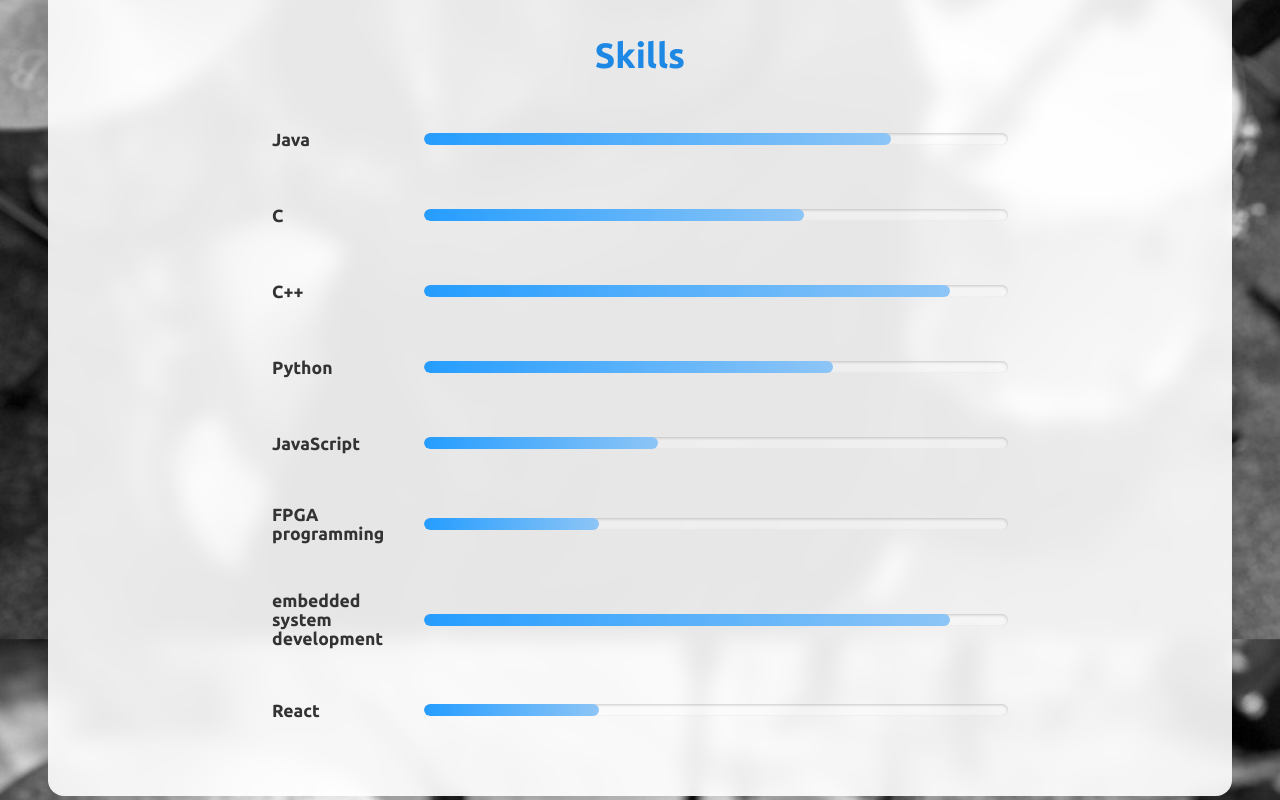
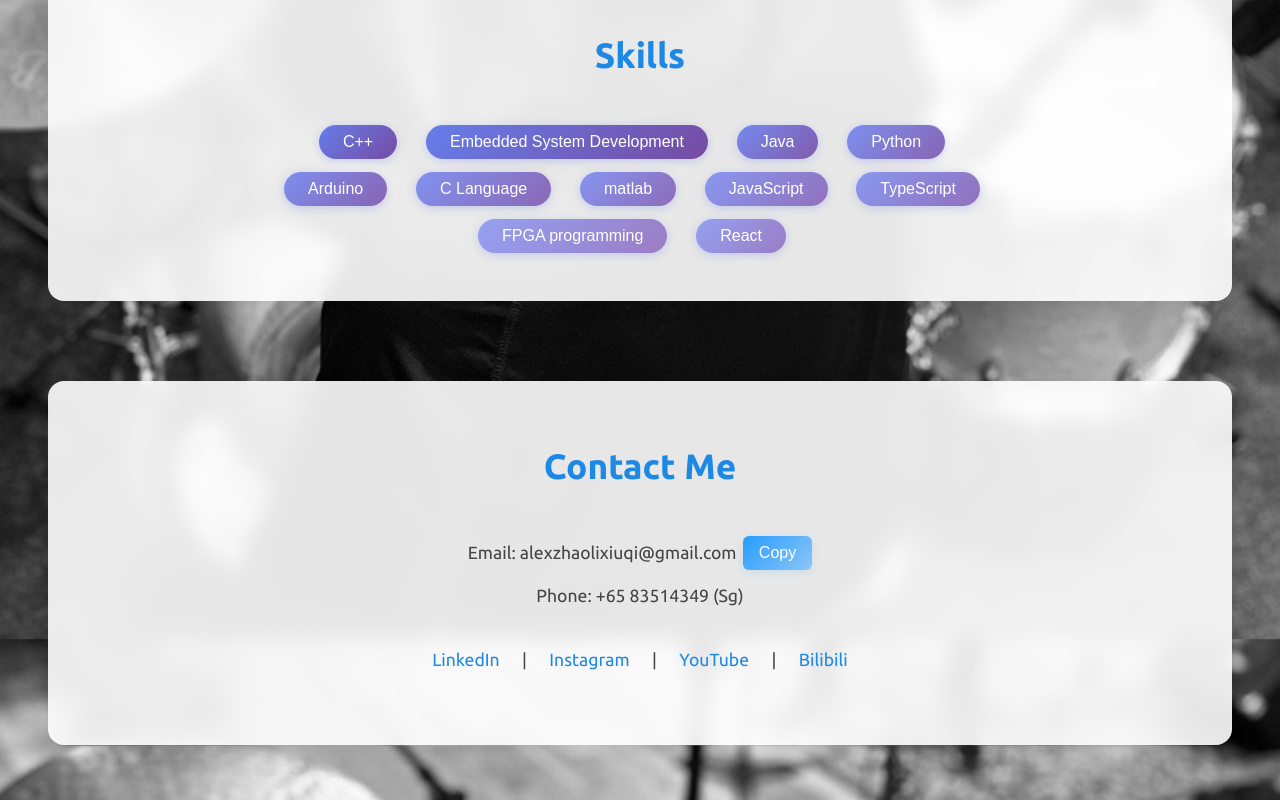
Before and after one commit to alexgoexercise/portfolio_node.js, a Next.js app: page / in a window 1280 px wide. Shown: the part 760-1560 px from the top of the page. Built offline with nearby package versions, Linux system fonts and the light colour scheme.

Commit message:
Update the skills tags
update the skills tag

```diff
--- /dev/null
+++ b/src/content/skills.ts
@@ -0,0 +1,13 @@
+export const skills = [
+  { name: 'C++', level: 100 },
+  { name: 'Embedded System Development', level: 100 },
+  { name: 'Java', level: 80 },
+  { name: 'Python', level: 70 },
+  { name: 'C Language', level: 65 },
+  { name: 'JavaScript', level: 55 },
+  { name: 'TypeScript', level: 55 },
+  { name: 'FPGA programming', level: 40 },
+  { name: 'React', level: 40 },
+  { name: 'Arduino', level: 70 },
+  { name: 'matlab', level: 60 }
+];
--- a/src/pages/Home.css
+++ b/src/pages/Home.css
@@ -57,7 +57,7 @@
 .hero p {
   font-size: clamp(1rem, 3vw, 1.4rem);
   margin-top: clamp(0.5rem, 2vw, 1rem);
-  background: linear-gradient(125deg, #349cf7, #ffffff);
+  background: #349cf7;
   -webkit-background-clip: text;
   background-clip: text;
   -webkit-text-fill-color: transparent;
@@ -98,19 +98,19 @@
 /* Skills list */
 .skill-list {
   display: flex;
-  flex-direction: column;
-  gap: clamp(0.8rem, 2vw, 1.5rem);
+  flex-wrap: wrap;
+  gap: clamp(0.5rem, 1vw, 1rem);
   padding: 0 clamp(1rem, 3vw, 2rem);
   max-width: 800px;
   margin: 0 auto;
+  justify-content: center;
+  align-items: flex-start;
 }
 
 .skill-item {
-  display: flex;
-  align-items: center;
-  gap: 2rem;
-  margin-bottom: 1.5rem;
-  flex-direction: row;
+  display: block;
+  margin-bottom: 0;
+  padding: 0;
 }
 
 .skill-name {
@@ -121,7 +121,7 @@
 }
 
 .skill-bar {
-  width: 80%;
+  flex: 1;
   min-width: 100px;
   max-width: 900px;
   height: 12px;
@@ -130,6 +130,8 @@
   overflow: hidden;
   box-shadow: inset 0 1px 3px rgba(0,0,0,0.2);
   margin: 0.5rem 0;
+  margin-left: 0;
+  margin-right: 0;
 }
 
 .skill-fill {
@@ -259,3 +261,30 @@
     word-break: break-word;
   }
 }
+
+.skill-tag {
+  background: linear-gradient(135deg, #259dff 0%, #8dc5f6 100%);
+  color: white;
+  padding: clamp(0.4rem, 1vh, 0.8rem) clamp(0.8rem, 2vw, 1.5rem);
+  border-radius: clamp(0.8rem, 2vw, 1.5rem);
+  font-size: clamp(0.8rem, 1.5vw, 1rem);
+  font-weight: 500;
+  border: none;
+  cursor: pointer;
+  transition: all 0.3s ease;
+  box-shadow: 0 2px 8px rgba(37, 157, 255, 0.15);
+  text-decoration: none;
+  display: inline-block;
+  margin-right: 1rem;
+}
+
+.skill-tag:hover {
+  transform: translateY(-2px) scale(1.04);
+  box-shadow: 0 4px 16px rgba(37, 157, 255, 0.25);
+  background: linear-gradient(135deg, #1e88e5 0%, #64b5f6 100%);
+}
+
+.skill-tag:active {
+  transform: translateY(0);
+  box-shadow: 0 2px 8px rgba(102, 126, 234, 0.3);
+}
--- a/src/pages/index.tsx
+++ b/src/pages/index.tsx
@@ -1,6 +1,7 @@
 import homeContent from '../content/homeContent';
 import { useState } from 'react';
 import Link from 'next/link';
+import { skills } from '../content/skills';
 
 export default function Home() {
   const [copied, setCopied] = useState(false);
@@ -39,23 +40,34 @@
             <Link href="/projects">{homeContent.skills.heading}</Link>
           </h2>
           <div className="skill-list">
-            {[
-              { name: 'Java', level: 80 },
-              { name: 'C', level: 65 },
-              { name: 'C++', level: 90 },
-              { name: 'Python', level: 70},
-              { name: 'JavaScript', level: 40 },
-              { name: 'FPGA programming', level: 30 },
-              { name: 'embedded system development', level: 90 },
-              { name: 'React', level: 30 },
-            ].map((skill) => (
-              <div className="skill-item" key={skill.name}>
-                <span className="skill-name">{skill.name}</span>
-                <div className="skill-bar">
-                  <div className="skill-fill" style={{ width: `${skill.level}%` }}></div>
-                </div>
-              </div>
-            ))}
+            {skills
+              .sort((a, b) => b.level - a.level)
+              .map((skill) => {
+                // Interpolate between two gradients based on skill level
+                // 0%: #b3b8f8 to #b39ddb (light), 100%: #667eea to #764ba2 (dark)
+                const lightStart = [179, 184, 248]; // #b3b8f8
+                const lightEnd = [179, 157, 219];  // #b39ddb
+                const darkStart = [102, 126, 234]; // #667eea
+                const darkEnd = [118, 75, 162];    // #764ba2
+                const t = skill.level / 100;
+                const lerp = (a: number, b: number) => Math.round(a + (b - a) * t);
+                const startColor = `rgb(${lerp(lightStart[0], darkStart[0])},${lerp(lightStart[1], darkStart[1])},${lerp(lightStart[2], darkStart[2])})`;
+                const endColor = `rgb(${lerp(lightEnd[0], darkEnd[0])},${lerp(lightEnd[1], darkEnd[1])},${lerp(lightEnd[2], darkEnd[2])})`;
+                return (
+                  <div className="skill-item" key={skill.name}>
+                    <button
+                      className="skill-tag"
+                      style={{
+                        background: `linear-gradient(135deg, ${startColor} 0%, ${endColor} 100%)`
+                      }}
+                      onClick={() => window.open(`https://www.google.com/search?q=${encodeURIComponent(skill.name)}`, '_blank')}
+                      title={`Search for ${skill.name}`}
+                    >
+                      {skill.name}
+                    </button>
+                  </div>
+                );
+              })}
           </div>
         </section>
 
@@ -64,8 +76,13 @@
             <Link href="/contacts">{homeContent.contact.heading}</Link>
           </h2>
           <p>
-            Email: <span id="email">alexzhaolixiuqi@gmail.com</span>
+            <span id="email">
+            Email:  alexzhaolixiuqi@gmail.com
+            </span>
             <button onClick={handleCopyEmail} className="copy-btn">Copy</button>
+          </p>
+          <p>
+            Phone: +65 83514349 (Sg)
           </p>
           <p className="social-links">
             <a href="https://www.linkedin.com/in/zhao-lixiuqi-73420926b" target="_blank" rel="noopener noreferrer" title="HIRE MEEEEEE">LinkedIn</a> |
```
Also changed, not shown: src/pages/about.tsx (+22 -14 lines).
